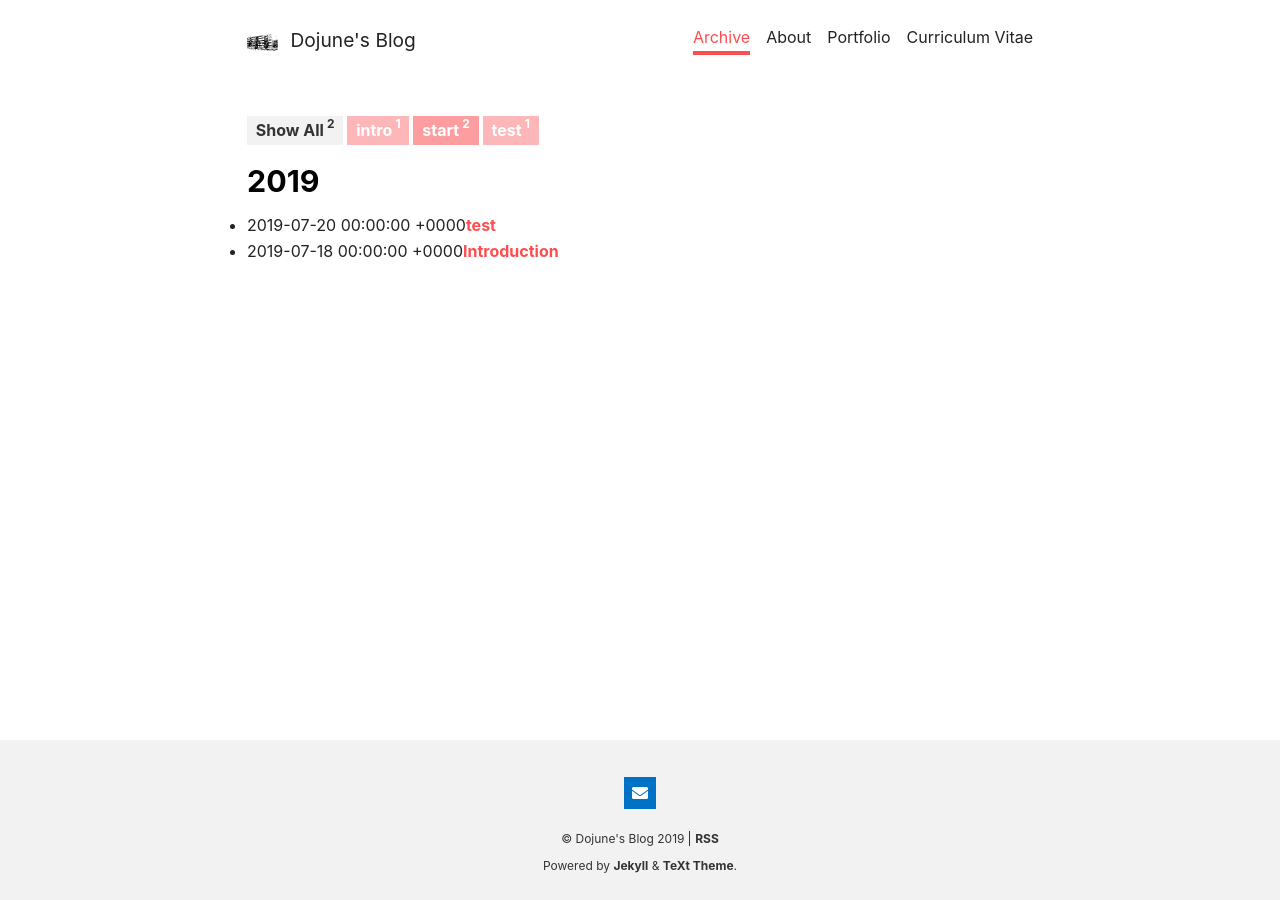
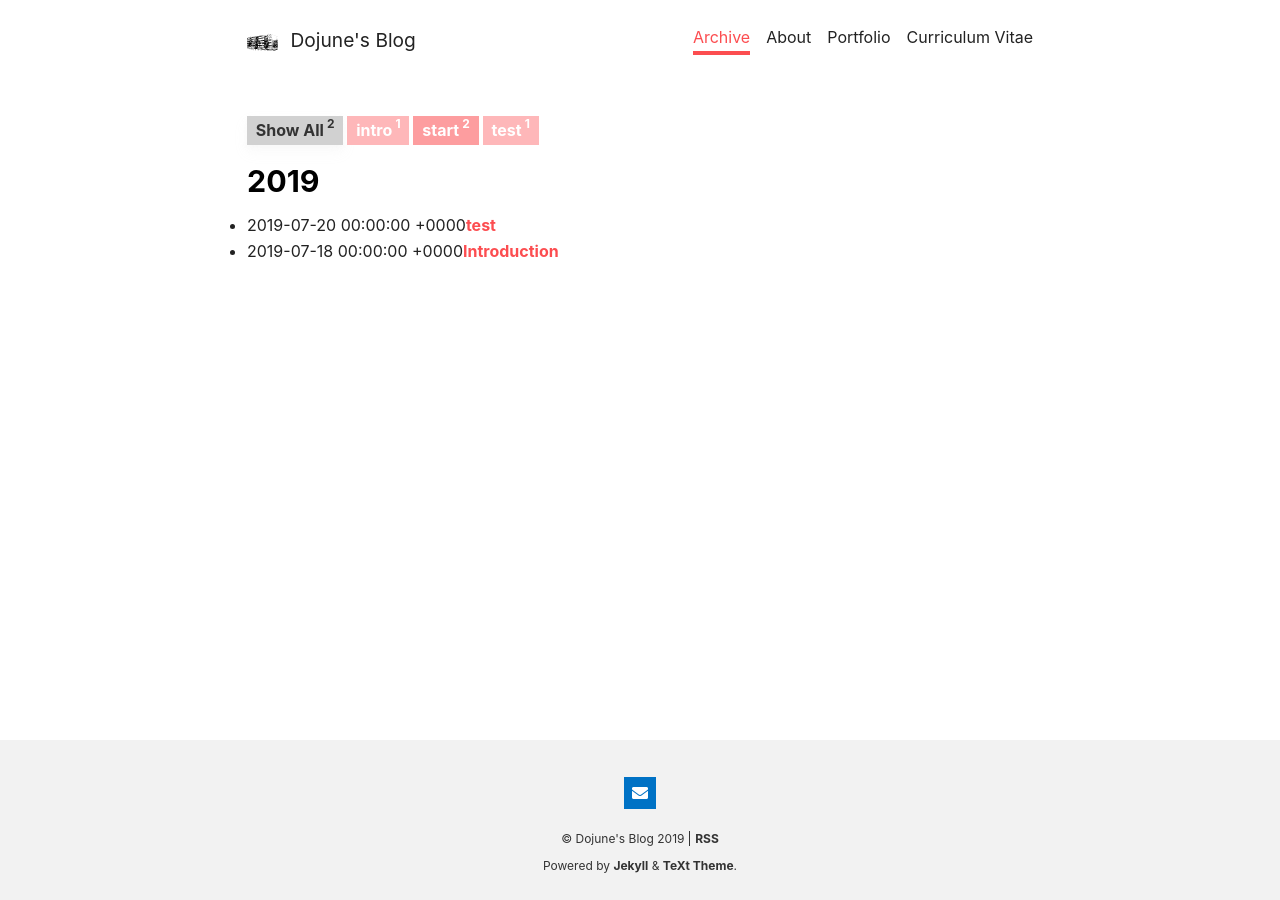
Before and after one commit to mindojune/oldmindojune.github.io, a Jekyll site: the page built from archive.html, in a window 1280 px wide. Built offline with Jekyll 4.4.1, drawn with Linux system fonts in a browser that asks for light colours; nearby versions of some CDN libraries.

Commit message:
Update tags.html

```diff
--- a/_includes/tags.html
+++ b/_includes/tags.html
@@ -1,50 +1,50 @@
-{%- assign max_size = 1 -%}
-{%- assign min_size = 1 -%}
-{%- assign cur_size = 1 -%}
+{%- assign _tag_max_size = 1 -%}
+{%- assign _tag_min_size = 1 -%}
+{%- assign _tag_cur_size = 1 -%}
 {%- assign _tags = site.tags | sort -%}
-{%- for tag in _tags -%}
-  {%- assign cur_size = tag[1].size -%}
-  {%- if cur_size > max_size -%}
-    {%- assign max_size =  cur_size -%}
+{%- for _tag in _tags -%}
+  {%- assign _tag_cur_size = _tag[1].size -%}
+  {%- if _tag_cur_size > _tag_max_size -%}
+    {%- assign _tag_max_size =  _tag_cur_size -%}
   {%- endif -%}
-  {%- if cur_size < min_size -%}
-    {%- assign min_size = cur_size -%}
+  {%- if _tag_cur_size < _tag_min_size -%}
+    {%- assign _tag_min_size = _tag_cur_size -%}
   {%- endif -%}
 {%- endfor -%}
-{%- assign gap_size =  max_size | minus: min_size | plus: 1 | divided_by: 4 -%}
-{%- if gap_size < 1 -%}
-  {%- assign gap_size = 1 -%}
+{%- assign _tag_gap_size =  _tag_max_size | minus: _tag_min_size | plus: 1 | divided_by: 4 -%}
+{%- if _tag_gap_size < 1 -%}
+  {%- assign _tag_gap_size = 1 -%}
 {%- endif -%}
 <div class="site-tags js-tags">
   <ul class="menu">
     <li>
-      <button type="button" class="button button--secondary button--pill tag-button js-article-tag " data-encode="">
+      <button type="button" class="button button--secondary button--pill tag-button tag-button--all" data-encode="">
         Show All<div class="tag-button__count">{{ site.posts | size }}</div>
       </button>
     </li>
-    {%- for tag in _tags -%}
-      {%- assign cur_size = tag[1].size -%}
-      {%- assign m1 = min_size -%}
-      {%- assign n1 = m1 | plus: gap_size -%}
-      {%- assign m2 = n1 -%}
-      {%- assign n2 = m2 | plus: gap_size -%}
-      {%- assign m3 = n2 -%}
-      {%- assign n3 = m3 | plus: gap_size -%}
-      {%- assign m4 = n3 -%}
-      {%- assign n4 = m4 | plus: gap_size -%}
-      {%- if cur_size >= m1 and cur_size < n1 -%}
-        {%- assign c_index = 1 -%}
-      {%- elsif cur_size >= m2 and cur_size < n2 -%}
-        {%- assign c_index = 2 -%}
-      {%- elsif cur_size >= m3 and cur_size < n3 -%}
-        {%- assign c_index = 3 -%}
-      {%- elsif cur_size >= m4 and cur_size < n4 -%}
-        {%- assign c_index = 4 -%}
+    {%- for _tag in _tags -%}
+      {%- assign _tag_cur_size = _tag[1].size -%}
+      {%- assign _tag_min_1 = _tag_min_size -%}
+      {%- assign _tag_max_1 = _tag_min_1 | plus: _tag_gap_size -%}
+      {%- assign _tag_min_2 = _tag_max_1 -%}
+      {%- assign _tag_max_2 = _tag_min_2 | plus: _tag_gap_size -%}
+      {%- assign _tag_min_3 = _tag_max_2 -%}
+      {%- assign _tag_max_3 = _tag_min_3 | plus: _tag_gap_size -%}
+      {%- assign _tag_min_4 = _tag_max_3 -%}
+      {%- assign _tag_max_4 = _tag_min_4 | plus: _tag_gap_size -%}
+      {%- if _tag_cur_size >= _tag_min_1 and _tag_cur_size < _tag_max_1 -%}
+        {%- assign _c_index = 1 -%}
+      {%- elsif _tag_cur_size >= _tag_min_2 and _tag_cur_size < _tag_max_2 -%}
+        {%- assign _c_index = 2 -%}
+      {%- elsif _tag_cur_size >= _tag_min_3 and _tag_cur_size < _tag_max_3 -%}
+        {%- assign _c_index = 3 -%}
+      {%- elsif _tag_cur_size >= _tag_min_4 and _tag_cur_size < _tag_max_4 -%}
+        {%- assign _c_index = 4 -%}
       {%- else -%}
-        {%- assign c_index = 4 -%}
+        {%- assign _c_index = 4 -%}
       {%- endif -%}
-      <li><button type="button" class="button button--pill tag-button tag-button-{{ c_index }} js-article-tag" data-encode="{{ tag[0] | strip | url_encode }}">
-          <span>{{ tag[0] | strip }}</span><div class="tag-button__count">{{ tag[1].size }}</div>
+      <li><button type="button" class="button button--pill tag-button tag-button-{{ _c_index }}" data-encode="{{ _tag[0] | strip | url_encode }}">
+          <span>{{ _tag[0] | strip }}</span><div class="tag-button__count">{{ _tag[1].size }}</div>
         </button>
       </li>
     {%- endfor -%}
```
